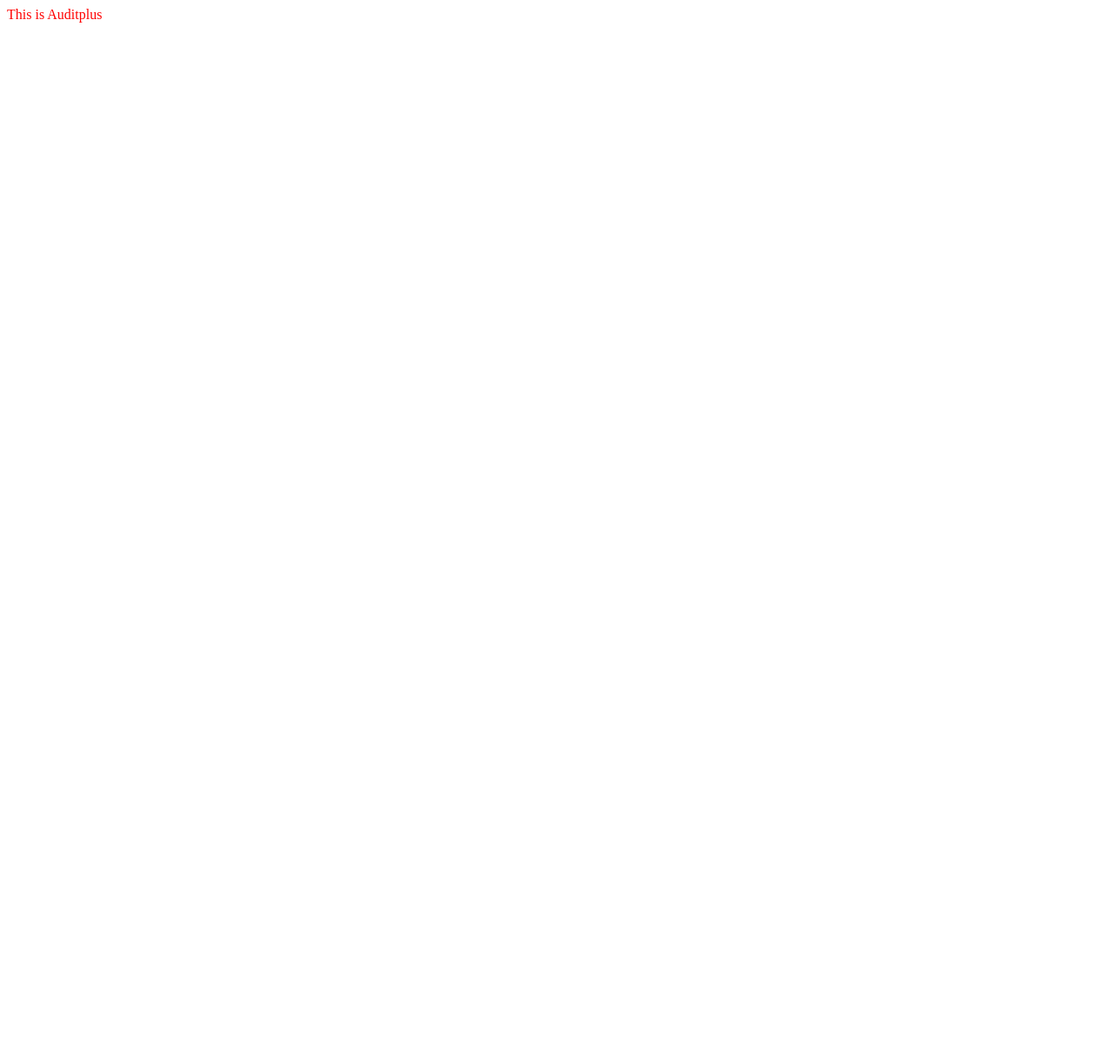
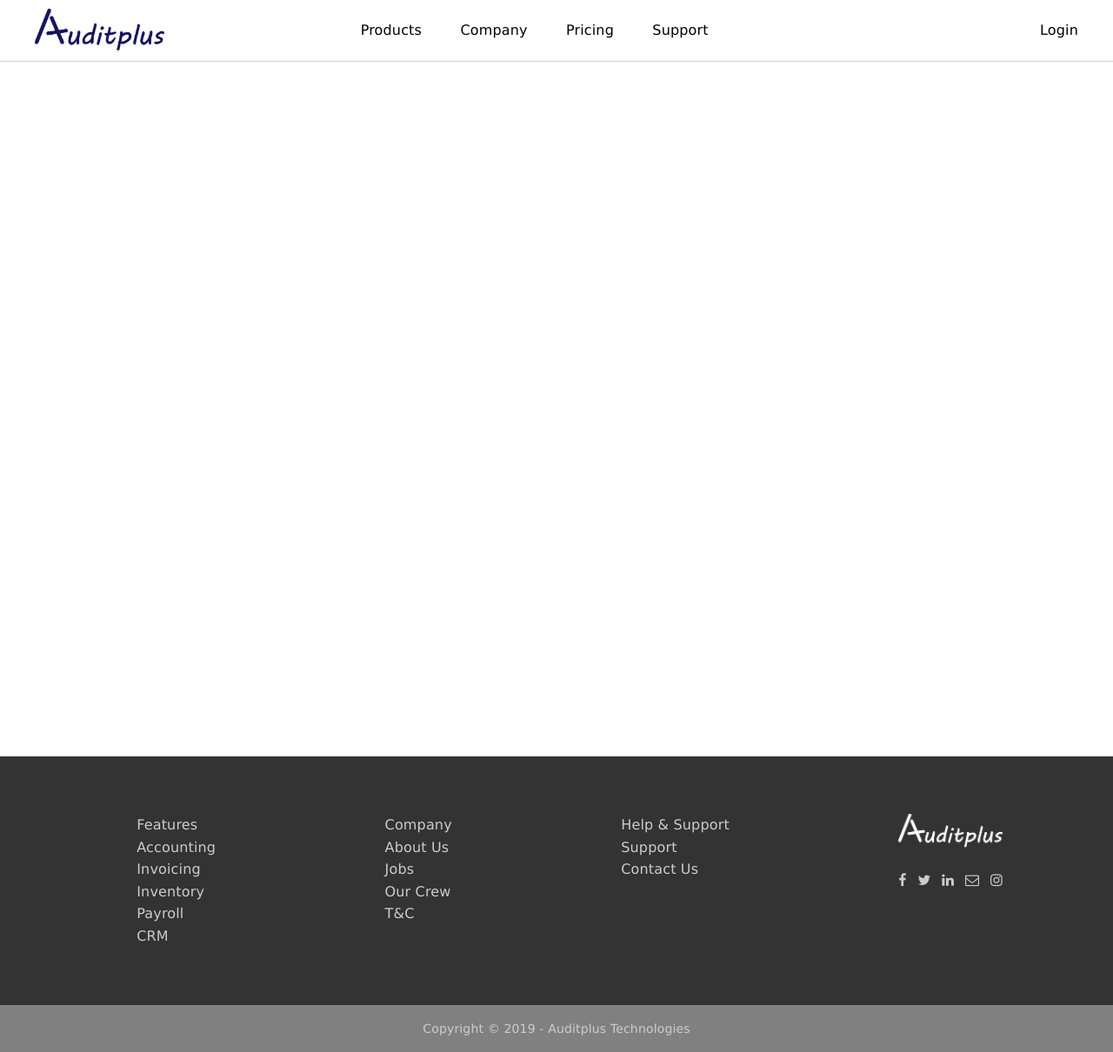
Before and after one commit to estherjeba/auditplus-site, a website built with webpack: page src/index.html in a window 1280 px wide. Shown: the whole page at 87% size. Before the commit the page ends 800 px from the top, so only its background shows below. Built offline with nearby package versions, Linux system fonts and the light colour scheme.

Commit message:
Header and footer design

```diff
--- a/src/css/main.css
+++ b/src/css/main.css
@@ -1,3 +1,161 @@
-.red {
-  color: red;
+body{
+  height: 100%;
+  width: 100%;
+  margin: 0;
+  letter-spacing: 0.16px;
+  line-height: 1.6;
+  font-size: 16px;
+  font-family: Verdana, Geneva, Tahoma, sans-serif;
+ }
+
+ a {
+  text-decoration: none;
 }
+
+ul {
+  list-style: none;
+}
+
+
+/* Navbar styles */
+.navbar{
+  box-shadow: 0 1px 1px 0 rgba(0,0,0,0.17);
+  position: relative;
+  height: 70px;
+}
+
+.navbar > .navbar-container {
+  display: flex;
+  height: 100%;
+  justify-content: space-between;
+  align-items: center;
+  padding: 0 16px;
+  max-width: 1200px;
+  margin: 0 auto;
+}
+
+.navbar > .navbar-container > img {
+  height: 50px;
+}
+
+.navbar > .navbar-container > .navbar-items {
+  display: flex;
+  flex-direction: row;
+  align-items: center;
+  justify-content: space-between;
+  width: 400px;
+  margin: 0px 30px;
+}
+
+.navbar > .navbar-container  a {
+  color: black;
+}
+
+.navbar > .navbar-container > .navbar-right {
+  display: flex;
+  flex-direction: row;
+  align-items: center;
+  justify-content: flex-end;
+  width: 200px;
+}
+
+.navbar > .navbar-mobile {
+  justify-content: space-between;
+  display: none;
+  align-items: center;
+  padding: 0px 15px;
+  height: 100%;
+}
+
+.navbar > .navbar-mobile > .menu-toggle {
+  color:#161464;
+}
+
+.navbar > .navbar-mobile > .menu-panel {
+  position: absolute;
+  top: 70px;
+  left: 0;
+  background-color: darkgray;
+  width: 100%;
+  padding: 10px;
+  flex-direction: column;
+  display: none;
+}
+
+.navbar > .navbar-mobile.active > .menu-panel {
+  display: flex;
+}
+
+.navbar > .navbar-mobile > .menu-panel > .menu-item > a{
+  color: black;
+}
+
+.navbar > .navbar-mobile > img {
+  height: 50px;
+}
+
+@media (max-width:576px) {
+  .navbar > .navbar-container {
+    display: none;
+  }
+
+  .navbar > .navbar-mobile {
+    display: flex;
+  }
+}
+
+/* ___________________________________________________________________________________________________________________________________ */
+
+/* footer style */
+.footer {
+  width: 100%;
+  background-color: #333333;
+  color: #CCCCCC;
+}
+
+.footer > .footer-container {
+  display: flex;
+  justify-content: space-around;
+  max-width: 1200px;
+  padding: 50px 16px;
+  margin: 0 auto;
+}
+
+.footer > .footer-container a {
+  color: #CCCCCC;
+}
+
+.footer .social-icon  img {
+  height: 40px;
+}
+
+.footer .social-icon ul {
+  display: flex;
+  justify-content: space-between;
+}
+
+.footer .icon-list {
+  display: flex;
+}
+
+.footer .social-icon  li {
+  padding-right: 10px;
+}
+
+.footer .copyright {
+  padding-bottom: 16px;
+  padding-top: 16px;
+  background-color: gray;
+  text-align: center;
+  font-size: 14px;
+  font-weight: 400;
+}
+
+@media (max-width:640px) {
+  .footer-container {
+    display: flex;
+    flex-wrap: wrap;
+  }
+}
+
+/* ______________________________________________________________________________________________________________________________ */
--- a/src/index.html
+++ b/src/index.html
@@ -4,9 +4,74 @@
     <meta charset="UTF-8">
     <meta name="viewport" content="width=device-width, initial-scale=1.0">
     <meta http-equiv="X-UA-Compatible" content="ie=edge">
+    <link href="//maxcdn.bootstrapcdn.com/font-awesome/4.7.0/css/font-awesome.min.css" rel="stylesheet">
     <title>Auditplus - Empower Your Business.</title>
   </head>
   <body>
-    <span class="red">This is Auditplus</span>
+    <header class="navbar">
+      <div class="navbar-container">
+        <img src="./img/Dark.png">
+        <div class="navbar-items">
+          <span><a href="#">Products</a></span>
+          <span><a href="#">Company</a></span>
+          <span><a href="./pricing.html">Pricing</a></span>
+          <span><a href="#">Support</a></span>
+        </div>
+        <div class="navbar-right">
+          <span><a href="#" >Login</a></span>
+        </div>
+      </div>
+      <div class="navbar-mobile">
+        <img src="./img/Dark.png">
+        <div class="menu-toggle"><i class="fa fa-bars" aria-hidden="true"></i></div>
+        <div class="menu-panel">
+          <span class="menu-item"><a href="#">Products</a></span>
+          <span class="menu-item"><a href="#">Company</a></span>
+          <span class="menu-item"><a href="#">Pricing</a></span>
+          <span class="menu-item"><a href="#">Support</a></span>
+          <span class="menu-item"><a href="#" >Login</a></span>
+        </div>
+      </div>
+    </header>
+    <section style="min-height: 100vh;"></section>
+    <footer class="footer">
+      <div class="footer-container">
+        <ul >
+          <li>Features</li>
+          <li><a href="#">Accounting</a></li>
+          <li><a href="#">Invoicing</a></li>
+          <li><a href="#">Inventory</a></li>
+          <li><a href="#">Payroll</a></li>
+          <li><a href="#">CRM</a></li>
+        </ul>
+        <ul>
+          <li>Company</li>
+          <li><a href="#">About Us</a></li>
+          <li><a href="#">Jobs</a></li>
+          <li><a href="#">Our Crew</a></li>
+          <li><a href="#">T&C</a></li>
+        </ul>
+        <ul>
+          <li>Help & Support</li>
+          <li><a href="#">Support</a></li>
+          <li><a href="#">Contact Us</a></li>
+        </ul>
+        <div class="social-icon">
+          <ul>
+            <li><img src="./../src/img/Light.png"></li>
+          </ul>
+          <ul class="icon-list">
+            <li><a href="#"><i class="fa fa-facebook"></i></a></li>
+            <li><a href="#"><i class="fa fa-twitter"></i></a></li>
+            <li><a href="#"><i class="fa fa-linkedin"></i></a></li>
+            <li><a href="#"><i class="fa fa-envelope-o"></i></a></li>
+            <li><a href="#"><i class="fa fa-instagram"></i></a></li>
+          </ul>
+        </div>
+      </div>
+      <div  class="copyright">
+        <div>Copyright &copy; 2019 - Auditplus Technologies</div>
+      </div>
+    </footer>
   </body>
 </html>
--- a/src/js/main.js
+++ b/src/js/main.js
@@ -1 +1,21 @@
 console.log('Site running...');
+
+
+$(document).ready(function (){
+  const menuToggle = $('.menu-toggle');
+  menuToggle.click(() => {
+    const navbarMobile = $('.navbar-mobile');
+    if (navbarMobile.hasClass('active')) {
+      $('.navbar-mobile').removeClass('active');
+      const fa = menuToggle.children('i');
+      fa.removeClass('fa-times');
+      fa.addClass('fa-bars');
+    } else {
+      $('.navbar-mobile').addClass('active');
+      const fa = menuToggle.children('i');
+      console.log(fa);
+      fa.removeClass('fa-bars');
+      fa.addClass('fa-times');
+    }
+  })
+})
```
Also changed, not shown: src/img/Dark.png (added), src/img/Light.png (added).
